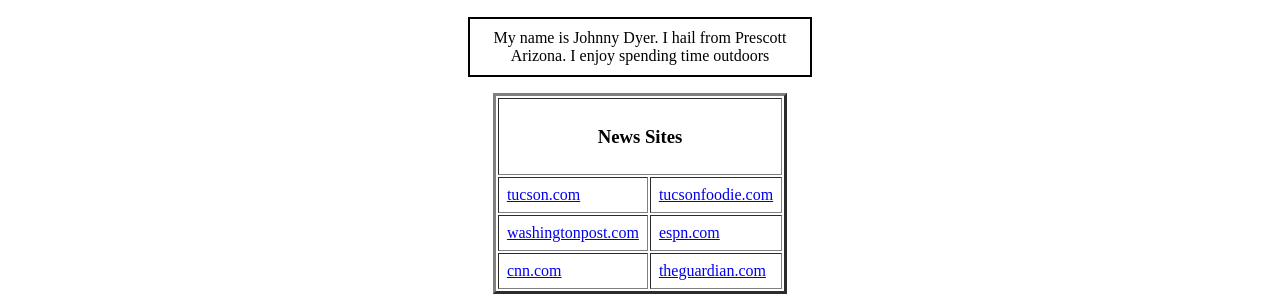
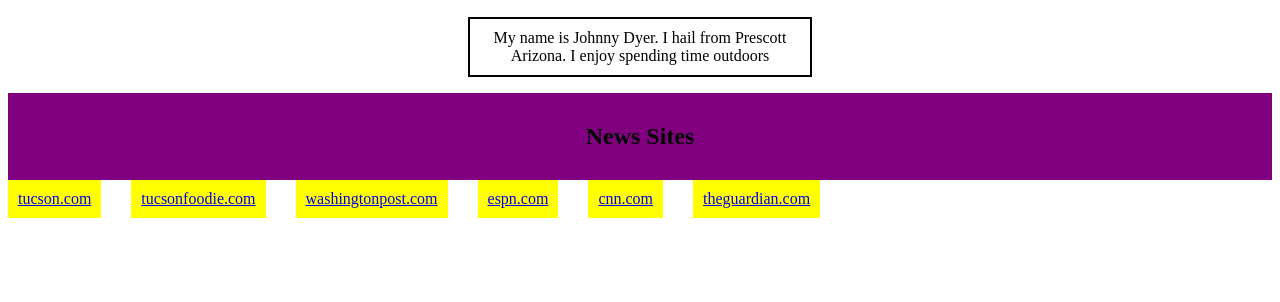
Before and after one commit to jdyer2/jdyer2.github.io, a plain HTML site: page about.html in a window 1280 px wide. Shown: the part 512-814 px from the top of the page. Drawn offline with Linux system fonts and the light colour scheme.

Commit message:
assigment7
updated page with tacky colors

```diff
--- a/about.html
+++ b/about.html
@@ -11,29 +11,25 @@
         <h2>Johnny Dyer</h2>
 
 <p class= "biobox"> My name is Johnny Dyer. I hail from Prescott Arizona. I enjoy spending time outdoors </p>
-<table border="3" cellpadding="8">
-      <tbody>
-        <tr>
-        <td colspan="2">
+
+        <div class="newstitle">
           <center>
-            <h3>News Sites</h3>
+            <h2>News Sites</h2>
           </center>
-        </td>
-      </tr>
-      <tr>
-        <td><a href="https://tucson.com/" target= "_blank">tucson.com</a></td>
-        <td><a href="https://tucsonfoodie.com/" target= "_blank">tucsonfoodie.com</a></td>
-      </tr>
-      <tr>
-        <td><a href="https://www.washingtonpost.com/" target= "_blank">washingtonpost.com</a></td>
-        <td><a href="https://www.espn.com/" target= "_blank">espn.com</a></td>
-      </tr>
-      <tr>
-        <td><a href="https://www.cnn.com/" target= "_blank">cnn.com</a></td>
-        <td><a href="https://www.theguardian.com/us" target= "_blank">theguardian.com</a></td>
-      </tr>
-    </tbody>
-  </table>
+        </div>
+
+        <div class="newssites"><a href="https://tucson.com/" target= "_blank">tucson.com</a></div>
+        <div class="newssites"><a href="https://tucsonfoodie.com/" target= "_blank">tucsonfoodie.com</a></div>
+
+        <div class="newssites"><a href="https://www.washingtonpost.com/" target= "_blank">washingtonpost.com</a></div>
+        <div class="newssites"><a href="https://www.espn.com/" target= "_blank">espn.com</a></div>
+
+        <div class="newssites"><a href="https://www.cnn.com/" target= "_blank">cnn.com</a></div>
+        <div class="newssites"><a href="https://www.theguardian.com/us" target= "_blank">theguardian.com</a></div>
+
+        <div class="clear"></div>
+
+
 </body>
 
 
--- a/site.css
+++ b/site.css
@@ -8,3 +8,23 @@
   padding-bottom: 10px;
   width: 320px;
 }
+.newstitle {
+  text-align: center;
+  padding: 10px 10px 10px 10px;
+  background-color: purple;
+  margin: bottom 30px;
+
+
+}
+
+.newssites {
+  text-align: center;
+  padding: 10px 10px 10px 10px;
+  background-color: yellow;
+  margin: bottom 30px;
+  margin-right: 30px;
+  float: left;
+
+}
+
+.clear {clear: left;}
```
